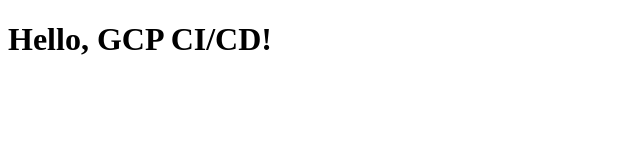
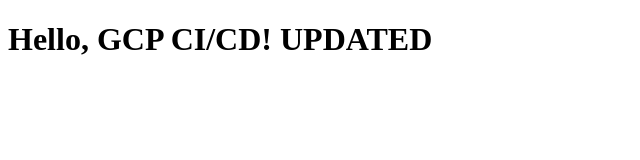
Before and after one commit to DeepakChandMarthala/GCP_Terraform, a plain HTML site: page index.html in a window 1280 px wide. Shown: the whole page, without its empty margins (0-640 px from the left). Drawn offline with Linux system fonts and the light colour scheme.

Commit message:
Update index.html

```diff
--- a/index.html
+++ b/index.html
@@ -4,6 +4,6 @@
     <title>GCP CI/CD Demo</title>
 </head>
 <body>
-    <h1>Hello, GCP CI/CD!</h1>
+    <h1>Hello, GCP CI/CD! UPDATED</h1>
 </body>
 </html>
```
